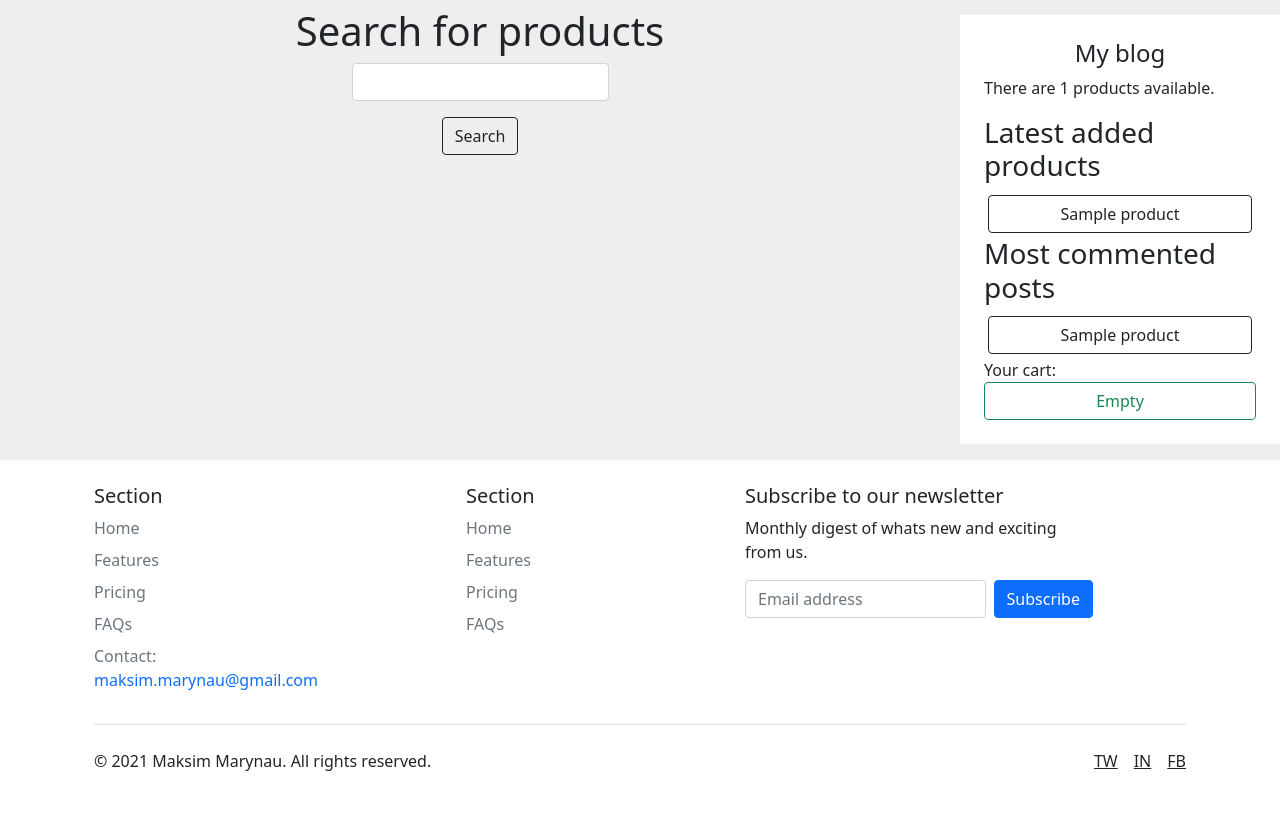
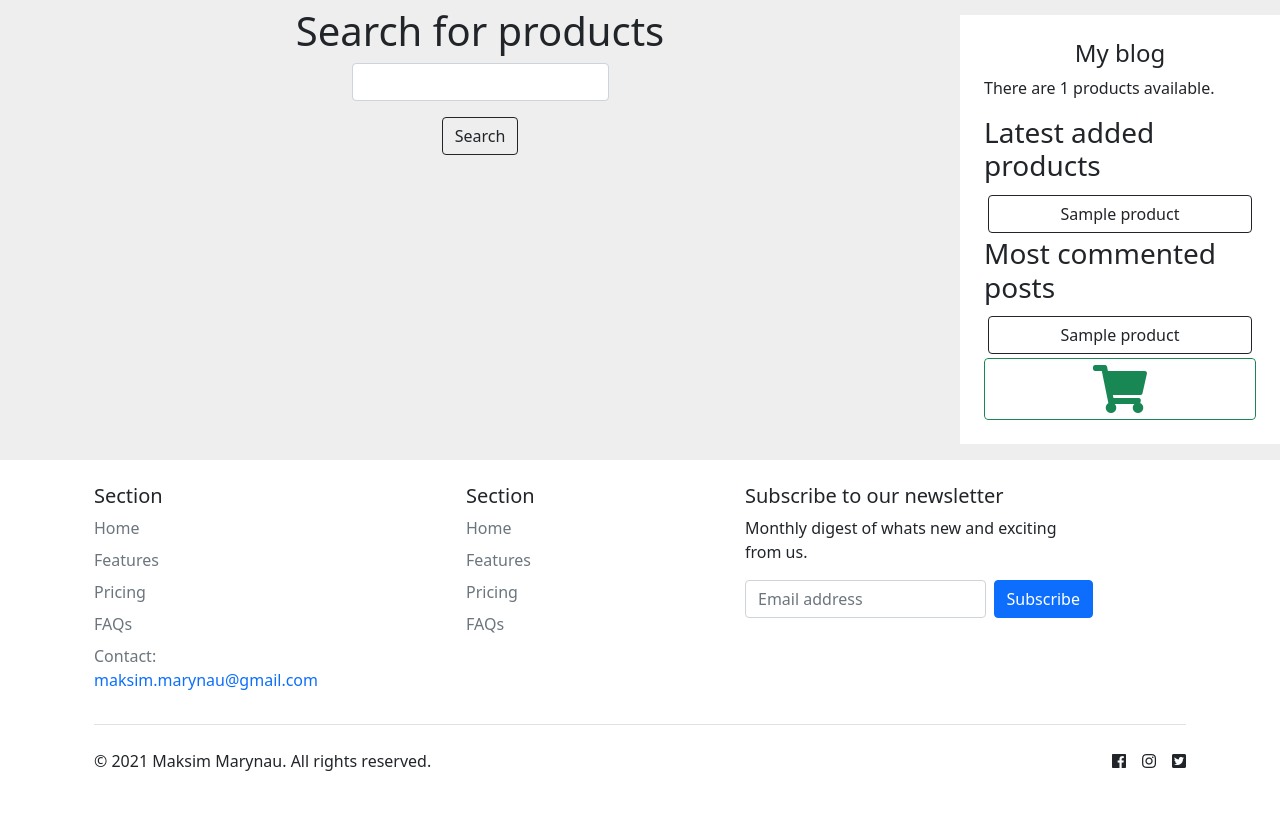
Before and after one commit to MaksimMarynau/coffee_shop, a Django app: page /search/ in a window 1280 px wide. Shown: the part 57-894 px from the top of the page. Run offline with Django 3.2, Linux system fonts and the light colour scheme; tables that the repository leaves empty hold one stand-in row (values such as "Sample post"); parts of the project's set-up code (start-up, migrations or seed data) failed here and were passed over; some libraries are stand-ins or nearby versions.

Commit message:
changed about and contact pages/ added font awesome styles

```diff
--- a/src/coffee_shop_project/coffee_shop_project/apps/cart/templates/cart/detail.html
+++ b/src/coffee_shop_project/coffee_shop_project/apps/cart/templates/cart/detail.html
@@ -11,11 +11,9 @@ Your shopping cart
             <a class="btn btn-outline-primary" href="{% url 'product_list' %}" class="text-uppercase text-decoration-none">Continue shopping</a>
         </div>
         <div class="d-flex justify-content-end align-items-end p-3">
-            {% for item in cart %}
-            {% if item.product %}
+            {% if cart %}
                 <a class="btn btn-outline-primary" href="{% url 'order_create' %}" class="text-uppercase text-decoration-none">Checkout</a>
             {% endif %}
-            {% endfor %}
         </div>
     </div>
     <table class="table table-striped table-hover">
--- a/src/coffee_shop_project/coffee_shop_project/templates/base.html
+++ b/src/coffee_shop_project/coffee_shop_project/templates/base.html
@@ -5,6 +5,7 @@
     <!-- Bootstrap CSS -->
     <link href="https://cdn.jsdelivr.net/npm/bootstrap@5.0.2/dist/css/bootstrap.min.css" rel="stylesheet" integrity="sha384-EVSTQN3/azprG1Anm3QDgpJLIm9Nao0Yz1ztcQTwFspd3yD65VohhpuuCOmLASjC" crossorigin="anonymous">
     <link href="{% static "css/main.css" %}" rel="stylesheet">
+    <link rel="stylesheet" href="https://use.fontawesome.com/releases/v5.7.0/css/all.css" integrity="sha384-lZN37f5QGtY3VHgisS14W3ExzMWZxybE1SJSEsQp9S+oqd12jhcu+A56Ebc1zFSJ" crossorigin="anonymous">
     <title>{% block title %}{% endblock %}</title>
 </head>
 <body>
--- a/src/coffee_shop_project/coffee_shop_project/templates/include/footer.html
+++ b/src/coffee_shop_project/coffee_shop_project/templates/include/footer.html
@@ -40,9 +40,10 @@
         <div class="d-flex justify-content-between py-4 my-4 border-top">
             <p>&copy; 2021 Maksim Marynau. All rights reserved.</p>
             <ul class="list-unstyled d-flex">
-                <li class="ms-3"><a class="link-dark" href="#">TW</a></li>
-                <li class="ms-3"><a class="link-dark" href="#">IN</a></li>
-                <li class="ms-3"><a class="link-dark" href="#">FB</a></li>
+
+                <li class="ms-3"><a class="link-dark" href="#"><i class="fab fa-facebook"></i></a></li>
+                <li class="ms-3"><a class="link-dark" href="#"><i class="fab fa-instagram"></i></a></li>
+                <li class="ms-3"><a class="link-dark" href="#"><i class="fab fa-twitter-square"></i></a></li>
             </ul>
         </div>
     </div>
--- a/src/coffee_shop_project/coffee_shop_project/templates/include/rightbar.html
+++ b/src/coffee_shop_project/coffee_shop_project/templates/include/rightbar.html
@@ -14,19 +14,13 @@
     <div class="card border-0">
         {% with total_items=cart|length %}
         {% if total_items > 0 %}
-        <div class="text-start">
-            Your cart:
-        </div>
-        <a class="btn btn-outline-success" href="{% url 'cart_detail' %}">
-            {{ total_items }} item{{ total_items|pluralize }},
+        <a class="btn btn-outline-success d-flex justify-content-between" href="{% url 'cart_detail' %}">
+            <i class="fas fa-shopping-cart fa-3x text-start"></i>{{ total_items }} item{{ total_items|pluralize }},
             ${{ cart.get_total_price }}
         </a>
         {% else %}
-        <div class="text-start">
-            Your cart:
-        </div>
         <a class="btn btn-outline-success" href="{% url 'cart_detail' %}">
-            Empty
+            <i class="fas fa-shopping-cart fa-3x"></i>
         </a>
         {% endif %}
         {% endwith %}
```
Also changed, not shown: src/coffee_shop_project/coffee_shop_project/apps/coffee_board/templates/products/about.html (+31 -9 lines), src/coffee_shop_project/coffee_shop_project/apps/coffee_board/templates/products/contact.html (+33 -13 lines), src/coffee_shop_project/coffee_shop_project/apps/coffee_board/templates/products/product_list.html (+9 -1 lines).
